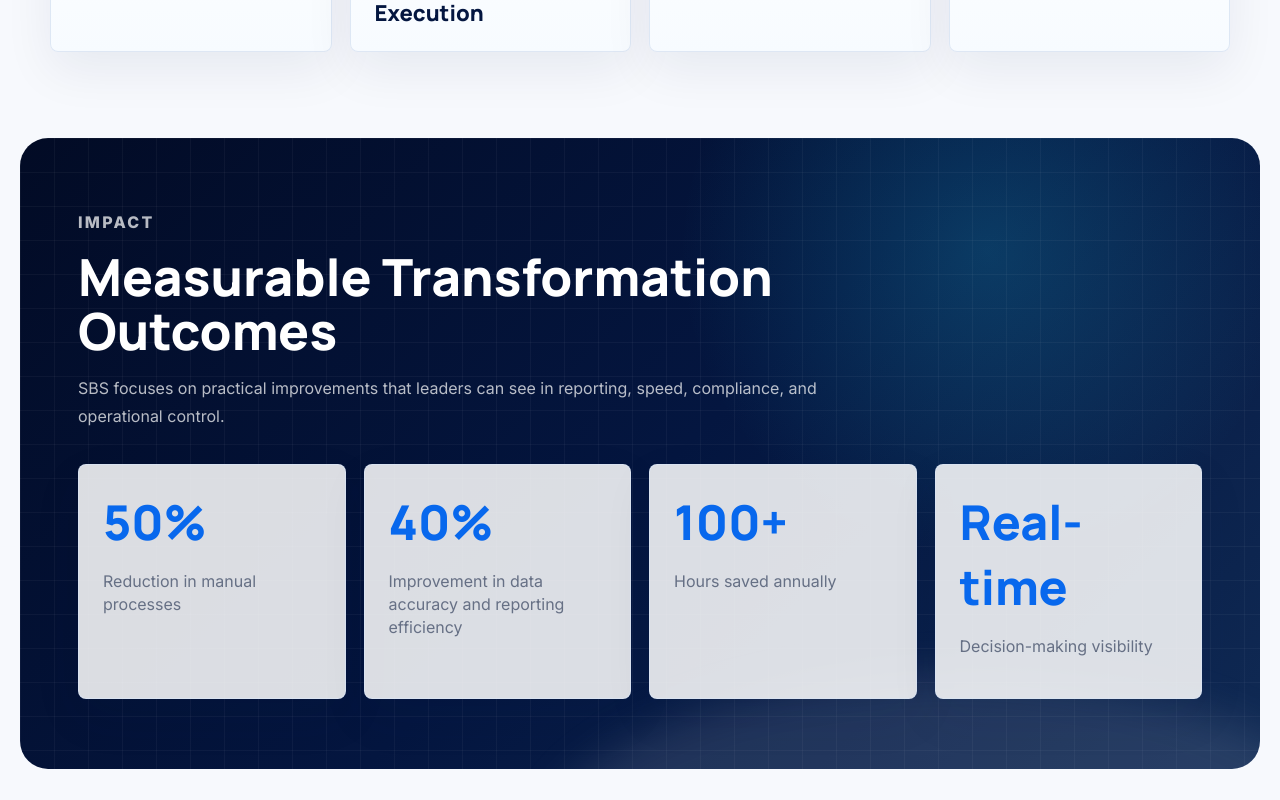
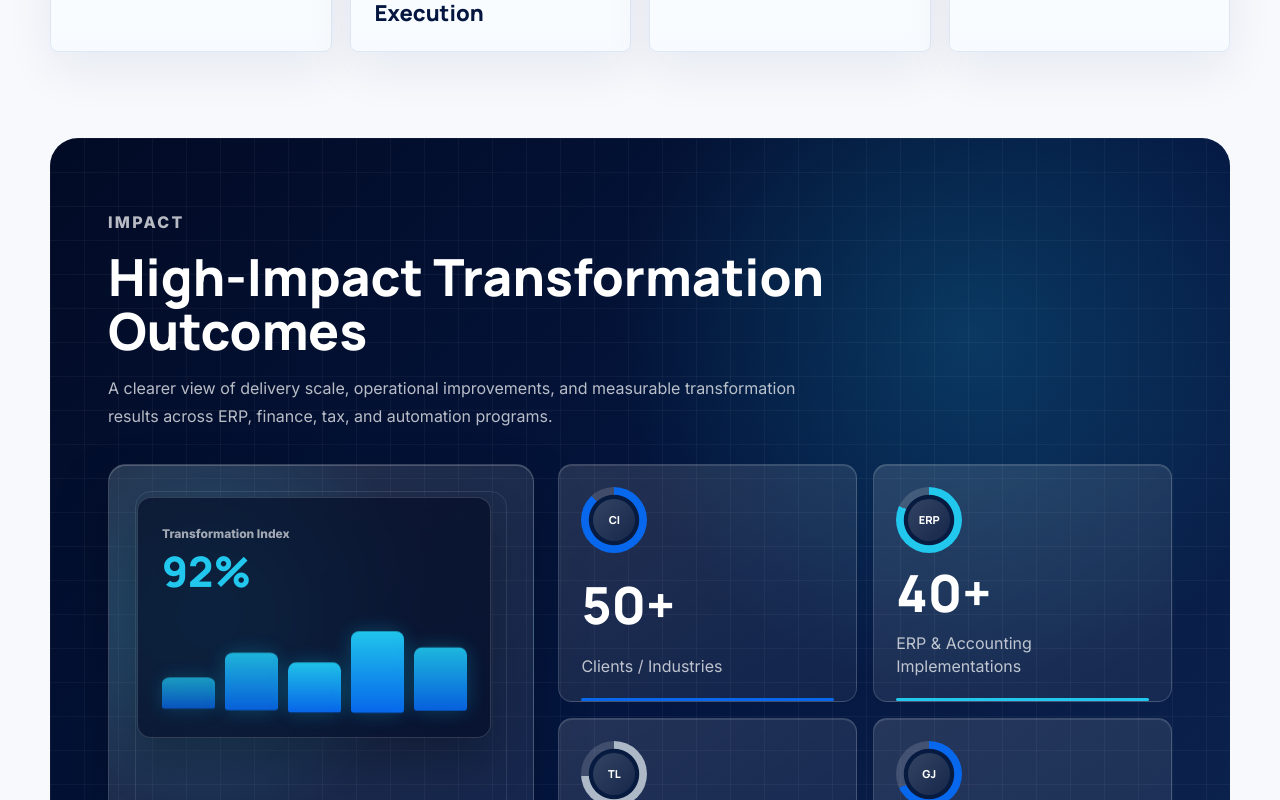
Before and after one commit to mazhardev/sbs-next, a Next.js app: page / in a window 1280 px wide. Shown: the part 4200-5000 px from the top of the page. Built offline with nearby package versions, Linux system fonts and the light colour scheme.

Commit message:
impact fix ob both home and imapct rout

```diff
--- a/app/globals.css
+++ b/app/globals.css
@@ -664,7 +664,7 @@ main { overflow: hidden; }
 .impactBand {
   position: relative;
   overflow: hidden;
-  width: min(1240px, calc(100% - 40px));
+  width: min(1180px, calc(100% - 40px));
   border-radius: 28px;
   padding: 70px clamp(20px, 5vw, 58px);
   color: white;
--- a/app/page.js
+++ b/app/page.js
@@ -1,6 +1,7 @@
 import Image from "next/image";
 import Link from "next/link";
-import { ClientsShowcase, FinalCta, InsightsGrid, LeadershipGrid, MetricGrid, OutcomeGrid, SectionHeading, ServicesGrid } from "./components/Sections";
+import ImpactCounters from "./components/ImpactCounters";
+import { ClientsShowcase, FinalCta, InsightsGrid, LeadershipGrid, MetricGrid, SectionHeading, ServicesGrid } from "./components/Sections";
 import JsonLd from "./components/JsonLd";
 import { organizationSchema, professionalServiceSchema, websiteSchema } from "./seo";
 
@@ -126,10 +127,10 @@ export default function Home() {
       <section className="sectionShell impactBand">
         <SectionHeading
           eyebrow="Impact"
-          title="Measurable Transformation Outcomes"
-          text="SBS focuses on practical improvements that leaders can see in reporting, speed, compliance, and operational control."
+          title="High-Impact Transformation Outcomes"
+          text="A clearer view of delivery scale, operational improvements, and measurable transformation results across ERP, finance, tax, and automation programs."
         />
-        <OutcomeGrid />
+        <ImpactCounters />
       </section>
 
       <section className="sectionShell">
```
